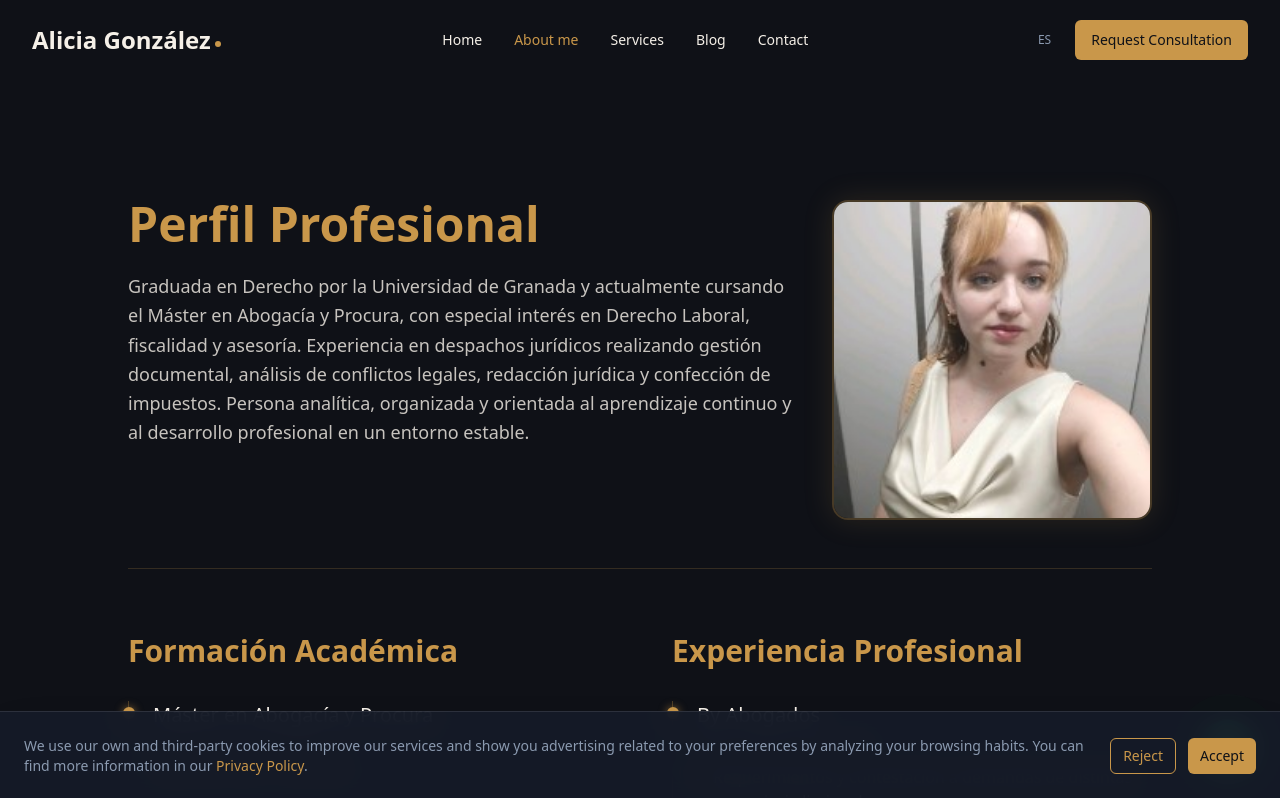
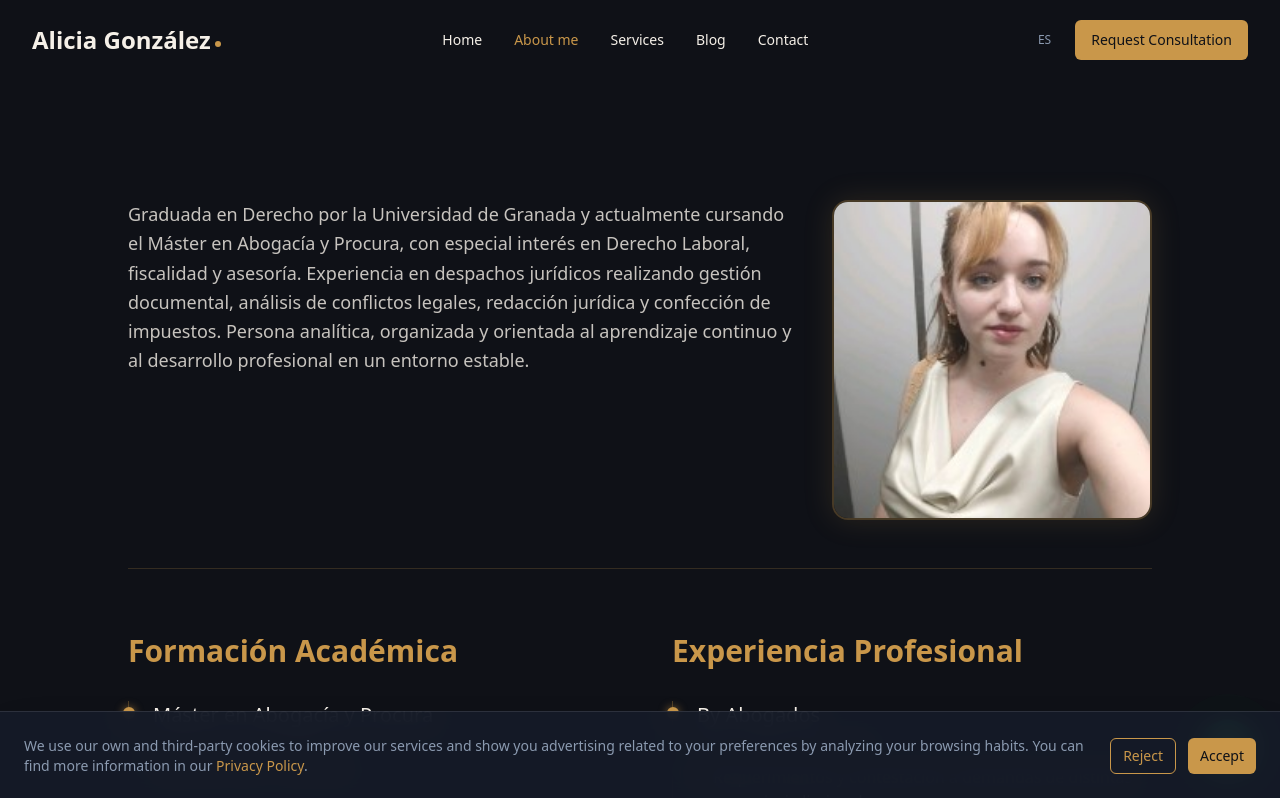
Before and after one commit to PabloVallecillos/alicia-gonzalez-web, a Next.js app: page /en/sobre-mi in a window 1280 px wide. Shown: the top 798 px of the page. Built offline with nearby package versions, Linux system fonts and the light colour scheme.

Commit message:
design: remove profile heading

```diff
--- a/src/app/[locale]/sobre-mi/page.tsx
+++ b/src/app/[locale]/sobre-mi/page.tsx
@@ -72,9 +72,7 @@ export default function SobreMiPage() {
         >
           <div className="flex flex-col md:flex-row gap-8 items-start justify-between border-b border-[#C9974A]/20 pb-12">
             <div className="max-w-3xl">
-              <h1 className="text-4xl md:text-5xl font-bold text-[#C9974A] mb-6">
-                Perfil Profesional
-              </h1>
+
               <p className="text-lg text-[#F5F0E8]/80 leading-relaxed">
                 Graduada en Derecho por la Universidad de Granada y actualmente cursando el Máster en Abogacía y Procura, con especial interés en Derecho Laboral, fiscalidad y asesoría. Experiencia en despachos jurídicos realizando gestión documental, análisis de conflictos legales, redacción jurídica y confección de impuestos. Persona analítica, organizada y orientada al aprendizaje continuo y al desarrollo profesional en un entorno estable.
               </p>
```
